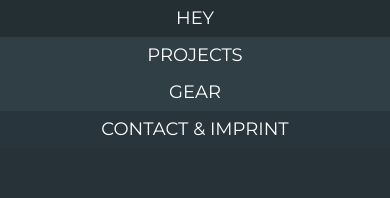
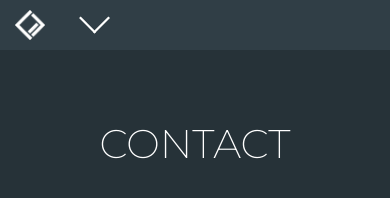
Before and after one commit to zekroTJA/zekro-de-rewrite, a Vue app: page /contact in a window 390 px wide. Shown: the top 198 px of the page. Built offline with nearby package versions, Linux system fonts and the light colour scheme.

Commit message:
update nav bar for mobile view

```diff
--- /dev/null
+++ b/src/components/BurgerButton.vue
@@ -0,0 +1,67 @@
+<template>
+  <button @click="btnClick">
+    <img
+      src="../assets/down-vec.svg"
+      height="40"
+      width="40"
+      :style="{ transform: `rotate(${this.rotation}deg)` }"
+    />
+  </button>
+</template>
+
+<script>
+import { RouterEventBus } from '../js/router-eventbus'
+
+export default {
+  name: 'Header',
+
+  props: {
+    msg: String
+  },
+
+  data() {
+    return {
+      active: false,
+      rotation: 0,
+    };
+  },
+
+  methods: {
+    btnClick() {
+      this.rotation -= 180;
+      this.active = !this.active;
+      this.$emit('click', this.active);
+    },
+
+    setActive(state) {
+      if (this.active != state) {
+        this.rotation -= 180;
+        this.active = state;
+        this.$emit('click', this.active);
+      }
+    }
+  },
+}
+</script>
+
+<style scoped>
+  button {
+    position: relative;
+    padding: 0px;
+    width: 50px;
+    height: 50px;
+    border-style: none;
+    /* background-color: red; */
+  }
+
+  button > img {
+    transition: all .25s ease-in-out;
+  }
+
+  .bar {
+    position: absolute;
+    width: 40px;
+    height: 5px;
+    background-color: white;
+  }
+</style>
--- a/src/components/Header.vue
+++ b/src/components/Header.vue
@@ -1,4 +1,6 @@
 <template>
+  <div>
+    <!-- DESKTOP HEADER -->
     <b-container fluid class="header d-flex">
       <img
         src="../assets/logo-1000x1000.png"
@@ -16,10 +18,48 @@
         {{ btn.title }}
       </button>
     </b-container>
+
+    <!-- BURGER HEADER -->
+    <b-container fluid class="header header-burger d-none">
+      <img
+        src="../assets/logo-1000x1000.png"
+        width="30"
+        height="30"
+        class="header-img mr-4 my-auto"
+      />
+      <BurgerButton
+        @click="burgerBtnClick"
+        ref="burgerBtn"
+      />
+      <b-container fluid
+        :class="burgerClasses"
+        class="burger-buttons"
+      >
+        <button
+          v-for="btn in btns"
+          class="header-btn burger-btn"
+          :class="{ 'active': btn.active }"
+          :key="btn.title"
+          @click="btnClick(btn)"
+        >
+          {{ btn.title }}
+        </button>
+      </b-container>
+    </b-container>
+
+    <div
+      class="burger-closer"
+      :class="{ 'd-none': !burgerActive }"
+      @click="burgerClose()"
+    >
+    </div>
+  </div>
 </template>
 
 <script>
-import { RouterEventBus } from '../js/router-eventbus'
+import BurgerButton from '../components/BurgerButton';
+import { RouterEventBus } from '../js/router-eventbus';
+import { setTimeout } from 'timers';
 
 export default {
   name: 'Header',
@@ -28,8 +68,18 @@ export default {
     msg: String
   },
 
+  components: {
+    BurgerButton,
+  },
+
   data() {
     return {
+      burgerActive: false,
+      setBurgerActive: false,
+      burgerClasses: {
+        'burger-active': false,
+        'd-none' : true,
+      },
       btns: [
         {
           name: 'Main',
@@ -68,15 +118,25 @@ export default {
       this.$router.push(btn.route);
       window.document.title = btn.window_title;
     },
+
+    burgerBtnClick(active) {
+      this.burgerActive = active;
+      if (active) {
+        this.burgerClasses['d-none'] = false;
+        setTimeout(() => {
+          this.burgerClasses['burger-active'] = true;
+        }, 25);
+      } else {
+        this.burgerClasses['burger-active'] = false;
+        setTimeout(() => {
+          this.burgerClasses['d-none'] = true;
+        }, 250);
+      }
     },
 
-  watch: {
-    // $route(to, from) {
-    //   var e = this.btns.find((e) => to.path === e.route);
-    //   if (e) e.active = true;
-    //   e = this.btns.find((e) => from.path === e.route);
-    //   if (e) e.active = false;
-    // }
+    burgerClose() {
+      this.$refs.burgerBtn.setActive(false);
+    },
   },
 
   created() {
@@ -107,7 +167,6 @@ export default {
     cursor: pointer;
     color: white;
     border-style: none;
-    margin: 0;
     margin: auto 0;
     padding: 24px 24px;
     font-size: 18px;
@@ -124,13 +183,42 @@ export default {
     background-color: rgba(0, 0, 0, 0.25);
   }
 
-  @media screen and (max-width: 600px) {
-    .header {
-      display: block !important;
-      padding: 0;
+  .burger-btn {
+    width: 100%;
+    margin: 0px;
+    padding: 10px;
   }
 
-    .header-btn {
+  .burger-buttons {
+    position: relative;
+    top: -50px;
+    opacity: 0;
+
+    transition: all .25s ease-in-out;
+  }
+
+  .burger-active {
+    top: 0px;
+    opacity: 1;
+  }
+
+  .burger-closer {
+    position: fixed;
+    width: 100%;
+    height: 100%;
+    z-index: 4;
+  }
+
+  @media screen and (max-width: 690px) {
+    .header {
+      display: none !important;
+    }
+
+    .header-burger {
+      display: block !important;
+    }
+
+    /* .header-btn {
       width: 100%;
       margin: 0;
       padding: 5px 0px;
@@ -138,6 +226,6 @@ export default {
 
     .header-img {
       display: none;
-    }
+    } */
   }
 </style>
--- a/src/pages/Contact.vue
+++ b/src/pages/Contact.vue
@@ -163,9 +163,7 @@ export default {
     margin: 0px auto;
   }
 
-  @media screen and (max-width: 600px) {
-    .contact {
-      margin-top: 200px;
-    }
+  @media screen and (max-width: 690px) {
+
   }
 </style>
--- a/src/pages/Gear.vue
+++ b/src/pages/Gear.vue
@@ -56,11 +56,7 @@ export default {
     margin-top: 120px;
   }
 
-  @media screen and (max-width: 600px) {
-    .gear {
-      margin-top: 200px;
-    }
-
+  @media screen and (max-width: 690px) {
     .data-row {
       display: block !important;
     }
--- a/src/pages/Main.vue
+++ b/src/pages/Main.vue
@@ -137,7 +137,7 @@ export default {
   }
 
   @media screen and (max-height: 750px),
-         screen and (max-width: 600px) {
+         screen and (max-width: 690px) {
     .logo > img {
       width: 150px;
       height: 150px;
--- a/src/pages/Projects.vue
+++ b/src/pages/Projects.vue
@@ -84,9 +84,6 @@ export default {
     transform: scale(1.05);
   }
 
-  @media screen and (max-width: 600px) {
-    .projects {
-      margin-top: 200px;
-    }
+  @media screen and (max-width: 690px) {
   }
 </style>
```
Lines whose indentation alone changed are shown as unchanged.
